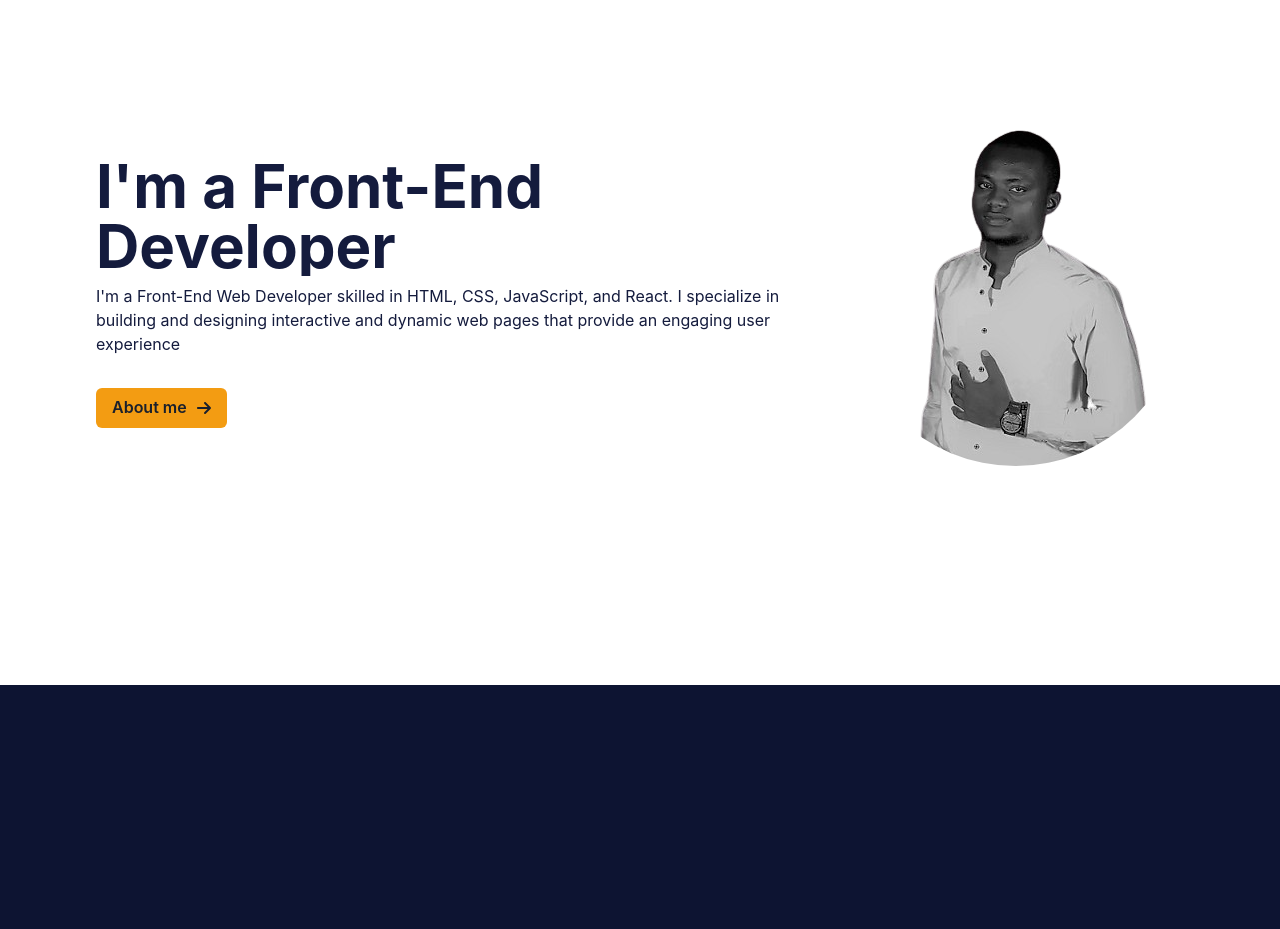
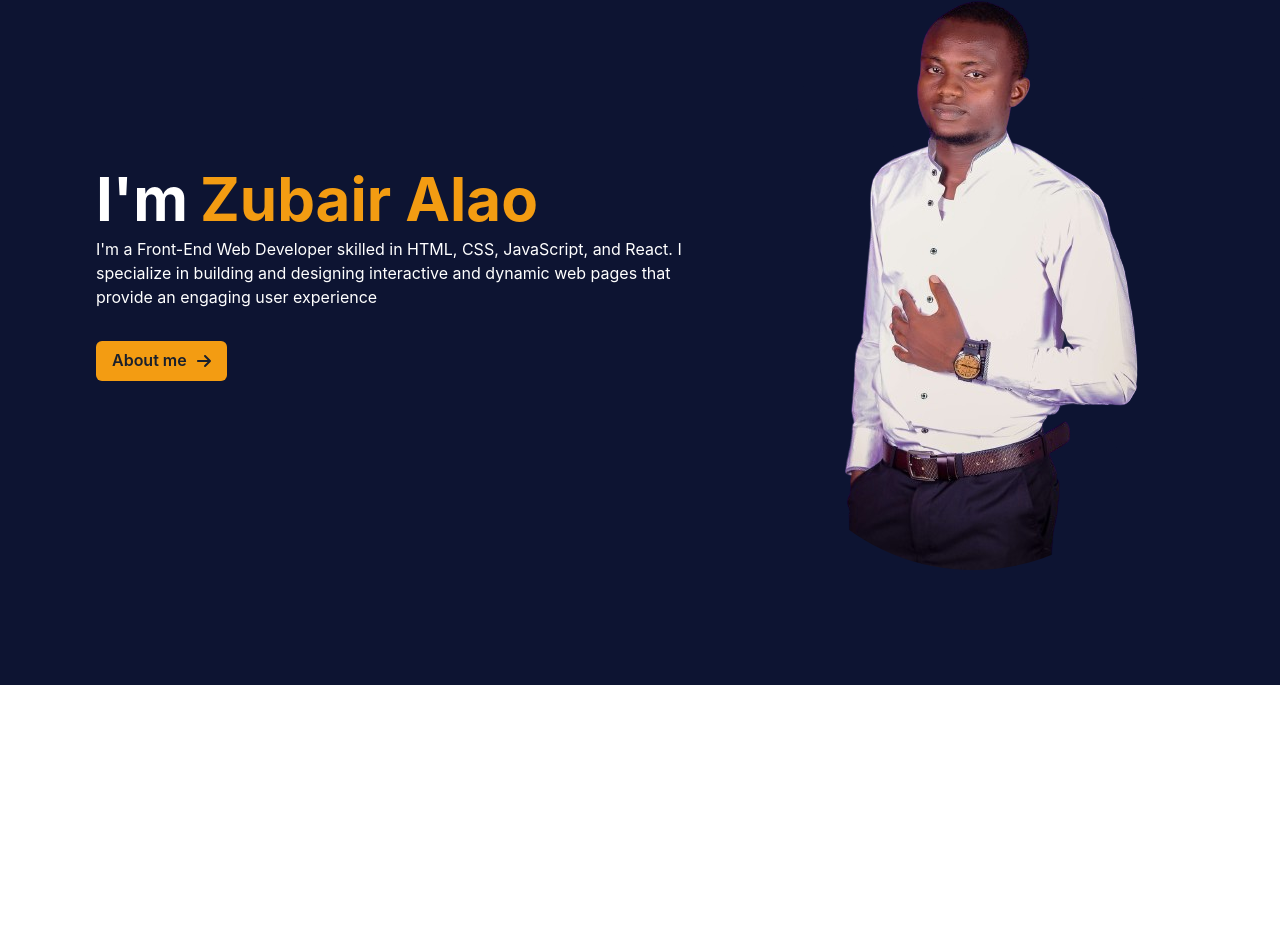
Before and after one commit to ZubairLanre/alao-zubair-portfolio, a React (Create React App) app: page / in a window 1280 px wide. Shown: the part 115-1044 px from the top of the page. Built offline with nearby package versions, Linux system fonts and the light colour scheme.

Commit message:
redo portfolio

```diff
--- a/src/components/About.js
+++ b/src/components/About.js
@@ -11,8 +11,7 @@ const About = () => {
         <FullScreenSection
             justifyContent="center"
             alignItems="center"
-            isDarkBackground
-            backgroundColor="#0d1432"
+            backgroundColor="#fff"
             spacing={16}
             px={{base: "8", md: "24"}}
             py={16}
--- a/src/components/ContactMeSection.js
+++ b/src/components/ContactMeSection.js
@@ -76,7 +76,7 @@ const ContactMeSection = () => {
     return (
         <FullScreenSection
             isDarkBackground
-            backgroundColor="#141b3d"
+            backgroundColor="#0d1432"
             justifyContent="center"
             alignItems="center"
             spacing={8}
--- a/src/components/Experience.js
+++ b/src/components/Experience.js
@@ -69,7 +69,8 @@ const Experience = () => {
     <FullScreenSection
       justifyContent="center"
       alignItems="center"
-      backgroundColor="#ffffff"
+      backgroundColor="#0d1432"
+      isDarkBackground
       spacing={8}
       px={{ base: "8", md: "24" }}
       py={16}
@@ -141,7 +142,7 @@ const Experience = () => {
                     <Text fontSize="lg" fontWeight="medium">
                     {experience.title}
                     </Text>
-                    <Text color="#141b3d">{experience.description}</Text>
+                    <Text color="gray.200">{experience.description}</Text>
                 </Box>
             </Box>
         ))}
--- a/src/components/FullScreenSection.js
+++ b/src/components/FullScreenSection.js
@@ -10,7 +10,7 @@ const FullScreenSection = ({children, isDarkBackground, ...boxProps}) => {
         <VStack
             backgroundColor={boxProps.backgroundColor}
             // bgGradient="linear(to-r, #0d1b2a, #7f7f7f)"
-            color={isDarkBackground ? "white" : "#141b3d"}
+            color={isDarkBackground ? "white" : "#0d1432"}
         >
             <VStack maxWidth="1280px" minHeight="100vh" {...boxProps}>
                 {children}
--- a/src/components/Header.js
+++ b/src/components/Header.js
@@ -101,10 +101,10 @@ const Header = () => {
             transitionProperty="transform"
             transitionDuration=".3s"
             transitionTimingFunction="ease-in-out"
-            backgroundColor="#ffffff"
+            backgroundColor="#0d1432"
             ref={headerRef}
         >
-            <Box color="#141b3d" maxWidth="1280px" margin="0 auto">
+            <Box color="#fff" maxWidth="1280px" margin="0 auto">
                 <HStack
                     px={8}
                     py={4}
--- a/src/components/LandingSection.js
+++ b/src/components/LandingSection.js
@@ -3,10 +3,10 @@ import { Avatar, Heading, Text, VStack, Stack, Button } from "@chakra-ui/react";
 import FullScreenSection from "./FullScreenSection";
 import { FontAwesomeIcon } from "@fortawesome/react-fontawesome";
 import { faArrowRight } from "@fortawesome/free-solid-svg-icons";
-import avatarImage from "../images/lanre4b.png";
+import avatarImage from "../images/larry.png";
+import { motion } from "framer-motion";
 
-
-const bio1 = "I'm a Front-End Developer";
+// const bio1 = "I'm Zubair Alao";
 const bio2 = "I'm a Front-End Web Developer skilled in HTML, CSS, JavaScript, and React.  I specialize in building and designing interactive and dynamic web pages that provide an engaging user experience";
 
 const LandingSection = () => {
@@ -22,18 +22,30 @@ const LandingSection = () => {
         <FullScreenSection
             justifyContent="center"
             alignItems="center"
-            backgroundColor="#fffff"
+            backgroundColor="#0d1432"
+            color="#fff"
             px={{base: "8", md: "24"}}
-            pt={110}
+            pt={75}
             pb={24}
         >
-            <Stack spacing={{base: "8", md: "8"}} justifyContent={{base: "center", md: "space-between" }} alignItems="center" direction={{ base: "column", md: "row" }}>
+            <Stack
+                as={motion.div} initial={{ opacity: 0 }} animate={{ opacity: 1 }} transition={{ duration: 0.6 }}
+                spacing={{base: "8", md: "8"}} justifyContent={{base: "center", md: "space-between" }} alignItems="center"
+                direction={{ base: "column", md: "row" }}
+            >
 
 
-                <VStack spacing={8} textAlign="left" align={{base: "center", md: "start"}}  >
+                <VStack
+                    as={motion.div}
+                    initial={{ x: -100 }} animate={{ x: 0 }} transition={{ duration: 0.8 }}
+                    spacing={8} textAlign={{base: "center", md: "left"}} align={{base: "center", md: "start"}}
+                >
                     <VStack align={{base: "center", md: "start"}}>
                         <Heading as="h1" size={{base: "xl", md: "3xl"}} noOfLines={3}>
-                                {bio1}
+                            I'm
+                            <span style={{ color: "#f39c12", marginLeft: "0.2em" }}>
+                                Zubair Alao
+                            </span>
                         </Heading>
 
                         <Text as="p" size="md" textAlign={{base: "justify", md: "left"}}>
@@ -58,9 +70,11 @@ const LandingSection = () => {
                 </VStack>
 
                 <Avatar
+                    as={motion.div}
+                    initial={{ x: 100 }} animate={{ x: 0 }} transition={{ duration: 0.8 }}
                     display={{ base: 'none', sm: 'block' }}
                     src={avatarImage}
-                    size={{base: "3xl", md:"3xl"}}
+                    size={{base: "2xl", sm:"3xl"}}
                     name="Alao Zubair Lanre"
                 />
             </Stack>
```
Also changed, not shown: src/images/larry.png (added).
